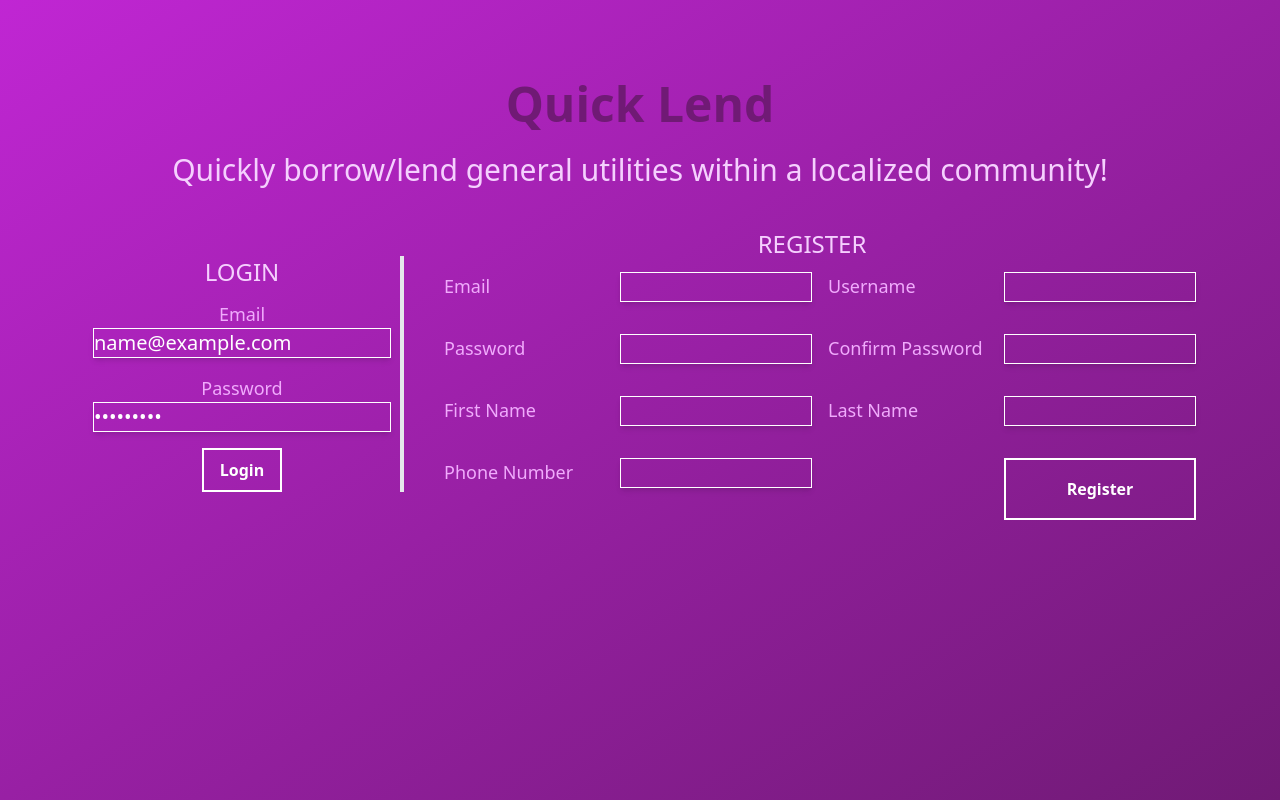
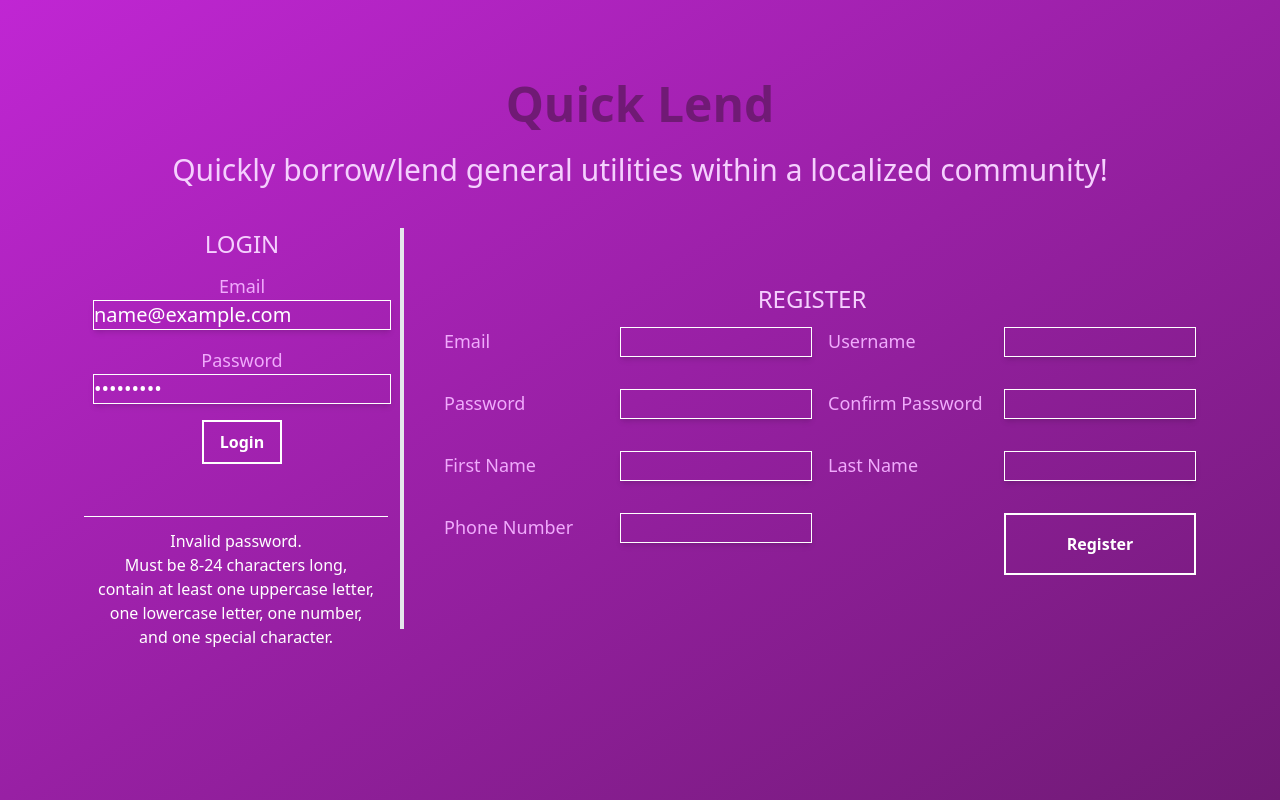
Before and after one commit to Mradul23/quick-lend-react, a React (Create React App) app: page /login in a window 1280 px wide. Both pictures are taken after typing "name@example.com", "Sample123" into the empty fields and a click on the button "Login". Built offline with nearby package versions, Linux system fonts and the light colour scheme; no server answers.

Commit message:
add validation

```diff
--- a/src/index.css
+++ b/src/index.css
@@ -3,10 +3,23 @@
 @tailwind utilities;
 
 body {
-  @apply bg-gradient-to-br from-fuchsia-600 to-fuchsia-900 bg-no-repeat h-screen;
+	@apply bg-gradient-to-br from-fuchsia-600 to-fuchsia-900 bg-no-repeat min-h-screen;
 }
 
-input[type="text"], input[type="email"], input[type="password"], input[type="tel"], input[type="url"], input[type="number"], input[type="date"], input[type="datetime-local"], input[type="month"], input[type="search"], input[type="time"], input[type="week"], textarea, select {
+input[type="text"],
+input[type="email"],
+input[type="password"],
+input[type="tel"],
+input[type="url"],
+input[type="number"],
+input[type="date"],
+input[type="datetime-local"],
+input[type="month"],
+input[type="search"],
+input[type="time"],
+input[type="week"],
+textarea,
+select {
 	@apply border shadow-md mb-4;
 }
 
@@ -14,15 +27,17 @@ input[type="text"], input[type="email"], input[type="password"], input[type="tel
 	outline: none;
 }
 
-.register-button, .login-button {
-  @apply  border-2 border-white hover:bg-white hover:text-fuchsia-700 text-white font-bold py-2 px-4 transition-colors;
+.register-button,
+.login-button {
+	@apply border-2 border-white hover:bg-white hover:text-fuchsia-700 text-white font-bold py-2 px-4 transition-colors;
 }
 
 form label {
 	@apply block text-lg font-medium text-fuchsia-300;
 }
 
-.login-form input, .register-form input {
+.login-form input,
+.register-form input {
 	@apply border-fuchsia-200 shadow-md mb-4 bg-transparent text-xl text-white;
 	border: 1px solid white;
 }
@@ -32,5 +47,13 @@ form label {
 }
 
 .register-form label {
-  @apply ml-4 ;
+	@apply ml-4;
 }
+
+.error-div {
+	@apply transition-opacity transition-transform duration-1000 opacity-0 translate-y-0 absolute pointer-events-none;
+}
+
+.error-div.visible {
+	@apply opacity-100 translate-y-8 h-min relative;
+}
--- a/src/login.js
+++ b/src/login.js
@@ -1,8 +1,50 @@
-import { useState } from "react";
+import { useEffect, useState, useReducer } from "react";
 import { login, register } from "./services/auth";
 import "./index.css";
 
+const USER_REGEX = /^[A-z][A-z0-9-_]{3,23}$/;
+const PWD_REGEX = /^(?=.*[a-z])(?=.*[A-Z])(?=.*[0-9])(?=.*[!@#$%]).{8,24}$/;
+
+const initialErrorState = {
+	loginPassword: false,
+	registerUsername: false,
+	registerPassword: false,
+	passwordMatch: false,
+};
+
+const errorReducer = (state, action) => {
+	switch (action.type) {
+		case "resetAllErrors":
+			state.loginPassword = false;
+			state.registerUsername = false;
+			state.registerPassword = false;
+			state.passwordMatch = false;
+			return { ...state };
+		case "setLoginPasswordError":
+			state.loginPassword = true;
+			return { ...state };
+		case "setRegisterUsernameError":
+			state.registerUsername = true;
+			return { ...state };
+		case "setRegisterPasswordError":
+			state.registerPassword = true;
+			return { ...state };
+		case "setPasswordMatchError":
+			state.passwordMatch = true;
+			return { ...state };
+		default:
+			return state;
+	}
+};
+
 export default function Login() {
+	const [errorState, dispatchError] = useReducer(
+		errorReducer,
+		initialErrorState
+	);
+
+	const [registerFocus, setRegisterFocus] = useState(false);
+
 	const [loginEmail, setLoginEmail] = useState("");
 	const [loginPassword, setLoginPassword] = useState("");
 
@@ -14,8 +56,67 @@ export default function Login() {
 	const [registerLastName, setRegisterLastName] = useState("");
 	const [registerPhoneNumber, setRegisterPhoneNumber] = useState("");
 
+	useEffect(() => {
+		dispatchError({
+			type: "resetAllErrors",
+		});
+		let validLoginPassword = PWD_REGEX.test(loginPassword);
+		if (!validLoginPassword && loginPassword.length > 0 && !registerFocus) {
+			dispatchError({
+				type: "setLoginPasswordError",
+				loginPassword: true,
+			});
+		}
+		let validRegisterUsername = USER_REGEX.test(registerUsername);
+		if (
+			!validRegisterUsername &&
+			registerUsername.length > 0 &&
+			registerFocus
+		) {
+			dispatchError({
+				type: "setRegisterUsernameError",
+				registerUsername: true,
+			});
+		}
+		let validRegisterPassword = PWD_REGEX.test(registerPassword);
+		if (
+			!validRegisterPassword &&
+			registerPassword.length > 0 &&
+			registerFocus
+		) {
+			dispatchError({
+				type: "setRegisterPasswordError",
+				registerPassword: true,
+			});
+		}
+		let validPasswordMatch = registerPassword === registerConfirmPassword;
+		if (!validPasswordMatch && validRegisterPassword && registerFocus) {
+			dispatchError({
+				type: "setPasswordMatchError",
+				passwordMatch: true,
+			});
+		}
+	}, [
+		loginPassword,
+		registerUsername,
+		registerPassword,
+		registerConfirmPassword,
+		registerFocus,
+	]);
+
+	useEffect(() => {
+		dispatchError({
+			type: "allErrors",
+			reset: true,
+		});
+	}, []);
+
 	const handleLogin = (e) => {
 		e.preventDefault();
+		setRegisterFocus(false);
+		if (errorState.loginPassword) {
+			return;
+		}
 		login({ loginEmail, loginPassword }).then((data) => {
 			console.log(data);
 		});
@@ -23,6 +124,14 @@ export default function Login() {
 
 	const handleRegister = (e) => {
 		e.preventDefault();
+		setRegisterFocus(true);
+		if (
+			errorState.registerUsername ||
+			errorState.registerPassword ||
+			errorState.passwordMatch
+		) {
+			return;
+		}
 		register({
 			registerEmail,
 			registerUsername,
@@ -58,6 +167,7 @@ export default function Login() {
 								id="login-email"
 								value={loginEmail}
 								onChange={(e) => setLoginEmail(e.target.value)}
+								onFocus={() => setRegisterFocus(false)}
 								required
 							/>
 							<label htmlFor="login-password">Password</label>
@@ -67,12 +177,25 @@ export default function Login() {
 								id="login-password"
 								value={loginPassword}
 								onChange={(e) => setLoginPassword(e.target.value)}
+								onFocus={() => setRegisterFocus(false)}
 								required
 							/>
 							<button type="submit" className="login-button">
 								Login
 							</button>
 						</form>
+						<div
+							className={`flex justify-center items-center border-white mr-3 mt-5 p-3 border-t error-div
+								${errorState.loginPassword ? "visible" : ""}`}
+						>
+							<p className="text-white text-center">
+								Invalid password.
+								<br />
+								Must be 8-24 characters long, contain at least one uppercase
+								letter, one lowercase letter, one number, and one special
+								character.
+							</p>
+						</div>
 					</div>
 					<div className="flex flex-col justify-center items-center w-3/5	">
 						<h1 className="font-thin text-2xl text-fuchsia-200 mb-3">
@@ -88,7 +211,9 @@ export default function Login() {
 								name="email"
 								id="register-email"
 								value={registerEmail}
+								autoComplete="off"
 								onChange={(e) => setRegisterEmail(e.target.value)}
+								onFocus={() => setRegisterFocus(true)}
 								required
 							/>
 							<label htmlFor="username">Username</label>
@@ -97,7 +222,9 @@ export default function Login() {
 								name="username"
 								id="username"
 								value={registerUsername}
+								autoComplete="off"
 								onChange={(e) => setRegisterUsername(e.target.value)}
+								onFocus={() => setRegisterFocus(true)}
 								required
 							/>
 							<label htmlFor="register-password">Password</label>
@@ -106,8 +233,9 @@ export default function Login() {
 								name="password"
 								id="register-password"
 								value={registerPassword}
+								autoComplete="off"
 								onChange={(e) => setRegisterPassword(e.target.value)}
-								// onChange={}
+								onFocus={() => setRegisterFocus(true)}
 								required
 							/>
 							<label htmlFor="register-confirmPassword">Confirm Password</label>
@@ -116,8 +244,9 @@ export default function Login() {
 								name="confirmPassword"
 								id="register-confirmPassword"
 								value={registerConfirmPassword}
+								autoComplete="off"
 								onChange={(e) => setRegisterConfirmPassword(e.target.value)}
-								// onChange={}
+								onFocus={() => setRegisterFocus(true)}
 								required
 							/>
 							<label htmlFor="firstName">First Name</label>
@@ -127,6 +256,7 @@ export default function Login() {
 								id="firstName"
 								value={registerFirstName}
 								onChange={(e) => setRegisterFirstName(e.target.value)}
+								onFocus={() => setRegisterFocus(true)}
 								required
 							/>
 							<label htmlFor="lastName">Last Name</label>
@@ -136,6 +266,7 @@ export default function Login() {
 								id="lastName"
 								value={registerLastName}
 								onChange={(e) => setRegisterLastName(e.target.value)}
+								onFocus={() => setRegisterFocus(true)}
 								required
 							/>
 							<label htmlFor="phoneNumber">Phone Number</label>
@@ -145,6 +276,7 @@ export default function Login() {
 								id="phoneNumber"
 								value={registerPhoneNumber}
 								onChange={(e) => setRegisterPhoneNumber(e.target.value)}
+								onFocus={() => setRegisterFocus(true)}
 								required
 							/>
 							<br />
@@ -152,6 +284,35 @@ export default function Login() {
 								Register
 							</button>
 						</form>
+						<div
+							className={`flex justify-center items-center border-white mr-3 mt-5 p-3 border-t error-div
+								${errorState.registerUsername ? "visible" : ""}`}
+						>
+							<p className="text-white text-center">
+								Invalid username.
+								<br />
+								Must be 4-24 characters long, contain only letters, numbers, and
+								underscores, and start with a letter.
+							</p>
+						</div>
+						<div
+							className={`flex justify-center items-center border-white mr-3 mt-5 p-3 border-t error-div
+								${errorState.registerPassword ? "visible" : ""}`}
+						>
+							<p className="text-white text-center">
+								Invalid password.
+								<br />
+								Must be 8-24 characters long, contain at least one uppercase
+								letter, one lowercase letter, one number, and one special
+								character.
+							</p>
+						</div>
+						<div
+							className={`flex justify-center items-center border-white mr-3 mt-5 p-3 border-t error-div
+								${errorState.passwordMatch ? "visible" : ""}`}
+						>
+							<p className="text-white text-center">Passwords do not match.</p>
+						</div>
 					</div>
 				</div>
 			</main>
```
Lines whose indentation alone changed are shown as unchanged.
